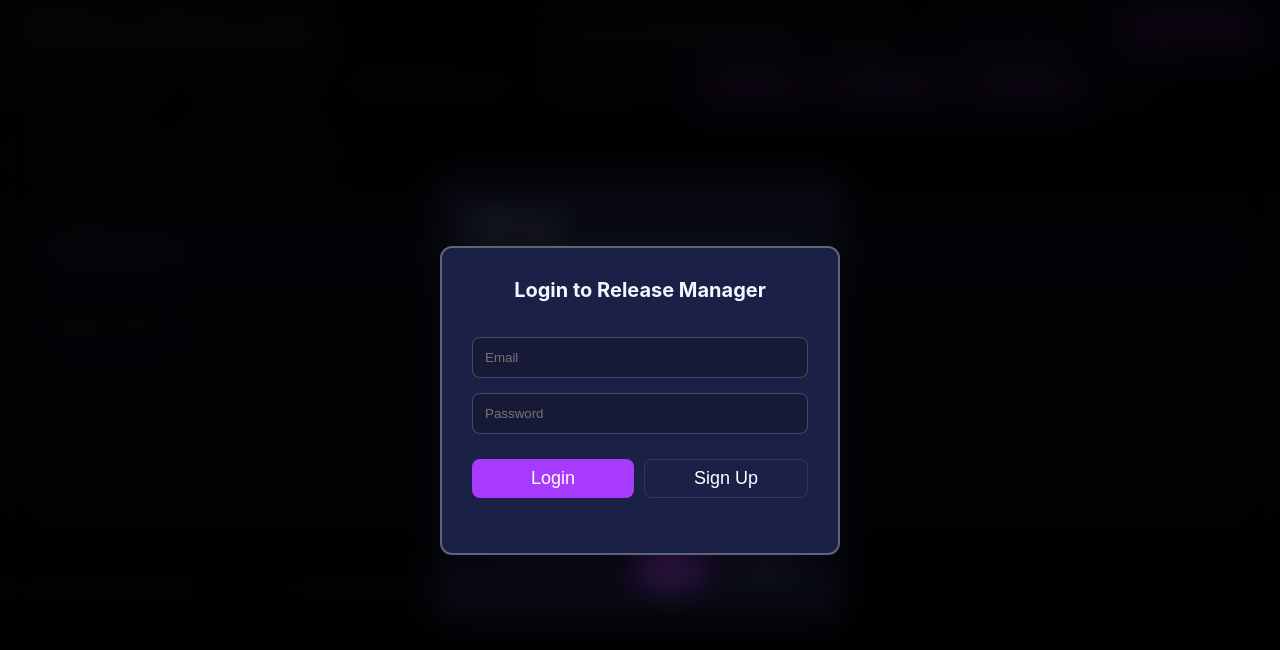
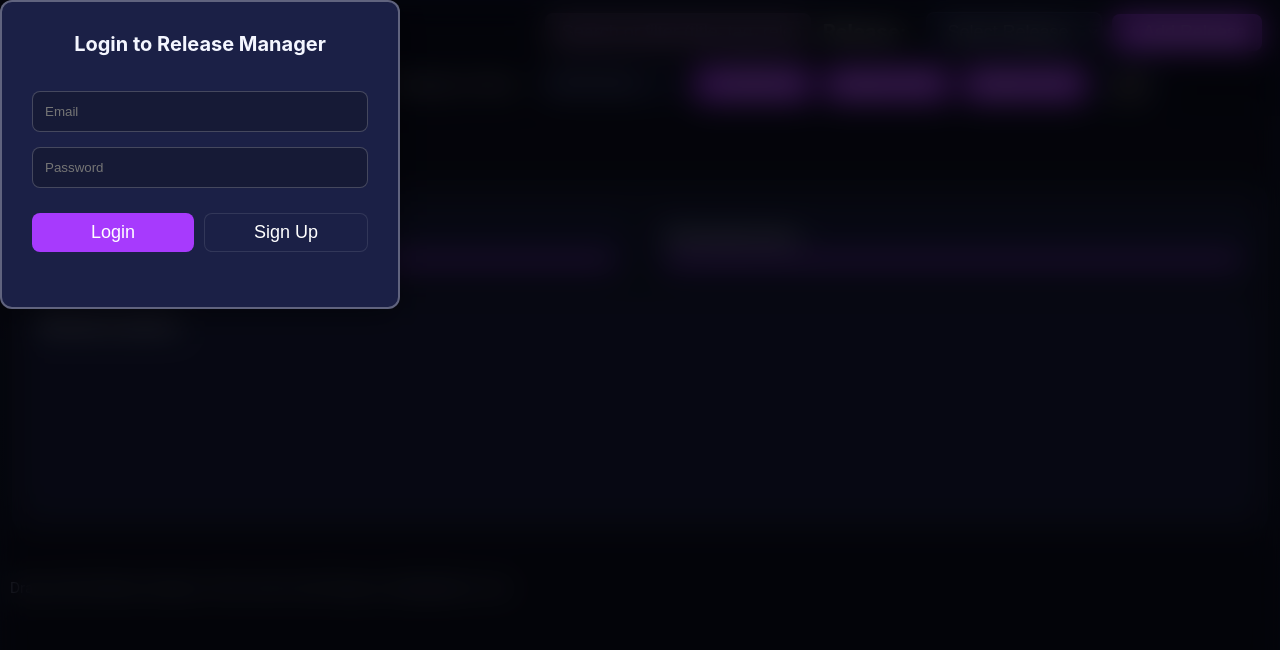
Before and after one commit to MatyashevD/release-planning, a plain HTML site: page index.html in a window 1280 px wide. Drawn offline with nearby package versions, Linux system fonts and the light colour scheme.

Commit message:
index.html

```diff
--- a/index.html
+++ b/index.html
@@ -283,9 +283,9 @@
       right:0;
       bottom:0;
       background:rgba(0,0,0,.6);
-      display: flex !important;
-      align-items: center !important;
-      justify-content: center !important;
+      display: flex;
+      align-items: center;
+      justify-content: center;
       z-index:100;
       backdrop-filter: blur(15px) brightness(0.7);
     }
```
